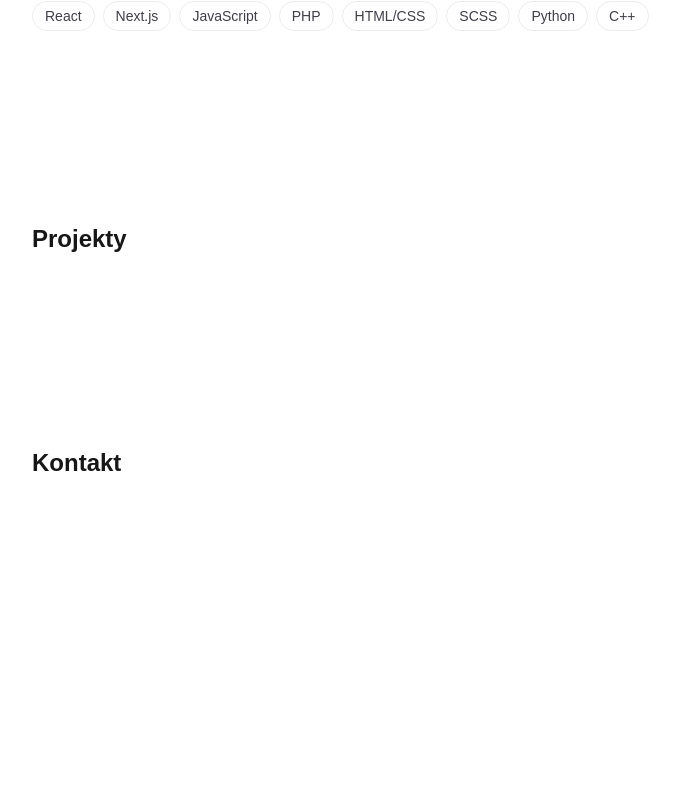
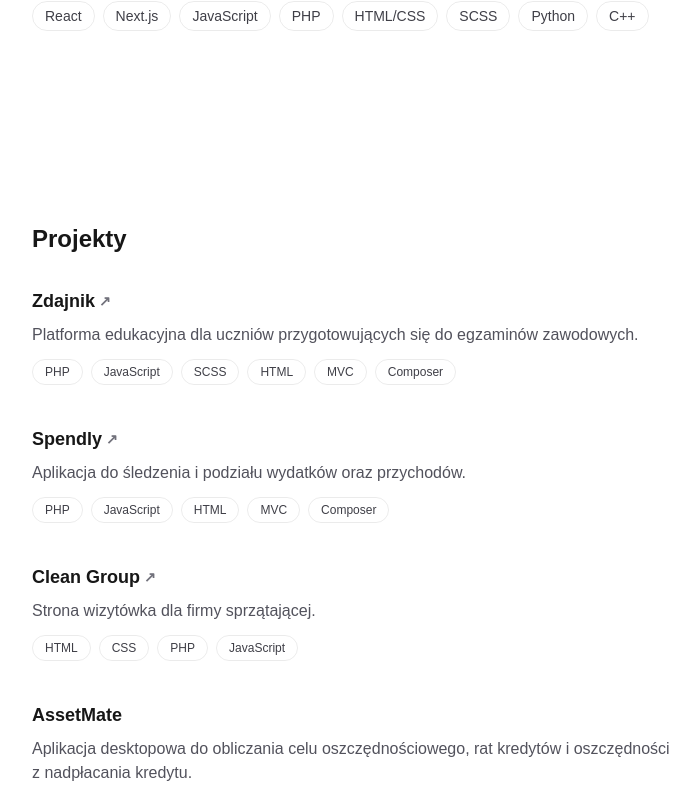
Before and after one commit to t-szerszen/madebytobiasz, a Next.js app: page / in a window 1280 px wide. Shown: the part 1076-1873 px from the top of the page, without its empty margins (288-988 px from the left). Before the commit the page ends 1651 px from the top, so only its background shows below. Built offline with nearby package versions, Linux system fonts and the light colour scheme.

Commit message:
feat: dodaj sekcje Projects jako komponent

```diff
--- a/src/app/page.tsx
+++ b/src/app/page.tsx
@@ -1,5 +1,6 @@
 import Hero from "@/components/Hero";
 import About from "@/components/About";
+import Projects from "@/components/Projects";
 
 export default function Home() {
   return (
@@ -8,9 +9,7 @@ export default function Home() {
 
       <About />
 
-      <section id="projects" className="mx-auto w-full max-w-3xl px-16 py-24">
-        <h2 className="text-2xl font-semibold">Projekty</h2>
-      </section>
+      <Projects />
 
       <section id="contact" className="mx-auto w-full max-w-3xl px-16 py-24">
         <h2 className="text-2xl font-semibold">Kontakt</h2>
--- /dev/null
+++ b/src/components/Projects.tsx
@@ -0,0 +1,79 @@
+type Project = {
+  name: string;
+  description: string;
+  stack: string[];
+  link?: string;
+};
+
+const projects: Project[] = [
+  {
+    name: "Zdajnik",
+    description:
+      "Platforma edukacyjna dla uczniów przygotowujących się do egzaminów zawodowych.",
+    stack: ["PHP", "JavaScript", "SCSS", "HTML", "MVC", "Composer"],
+    link: "https://zdajnik.pl",
+  },
+  {
+    name: "Spendly",
+    description:
+      "Aplikacja do śledzenia i podziału wydatków oraz przychodów.",
+    stack: ["PHP", "JavaScript", "HTML", "MVC", "Composer"],
+    link: "https://github.com/t-szerszen/spendly",
+  },
+  {
+    name: "Clean Group",
+    description: "Strona wizytówka dla firmy sprzątającej.",
+    stack: ["HTML", "CSS", "PHP", "JavaScript"],
+    link: "https://sprzatanieleszno.pl",
+  },
+  {
+    name: "AssetMate",
+    description:
+      "Aplikacja desktopowa do obliczania celu oszczędnościowego, rat kredytów i oszczędności z nadpłacania kredytu.",
+    stack: ["C++", "Qt"],
+  },
+];
+
+export default function Projects() {
+  return (
+    <section id="projects" className="mx-auto w-full max-w-3xl px-16 py-24">
+      <h2 className="text-2xl font-semibold">Projekty</h2>
+      <div className="mt-8 flex flex-col gap-10">
+        {projects.map((project) => (
+          <article key={project.name}>
+            <h3 className="text-lg font-semibold">
+              {project.link ? (
+                <a
+                  href={project.link}
+                  target="_blank"
+                  rel="noopener noreferrer"
+                  className="inline-flex items-center gap-1 hover:underline"
+                >
+                  {project.name}
+                  <span aria-hidden className="text-sm text-zinc-500">
+                    ↗
+                  </span>
+                </a>
+              ) : (
+                project.name
+              )}
+            </h3>
+            <p className="mt-2 text-zinc-600 dark:text-zinc-400">
+              {project.description}
+            </p>
+            <ul className="mt-3 flex flex-wrap gap-2">
+              {project.stack.map((tech) => (
+                <li
+                  key={tech}
+                  className="rounded-full border border-black/[.08] px-3 py-1 text-xs text-zinc-700 dark:border-white/[.145] dark:text-zinc-300"
+                >
+                  {tech}
+                </li>
+              ))}
+            </ul>
+          </article>
+        ))}
+      </div>
+    </section>
+  );
+}
```
